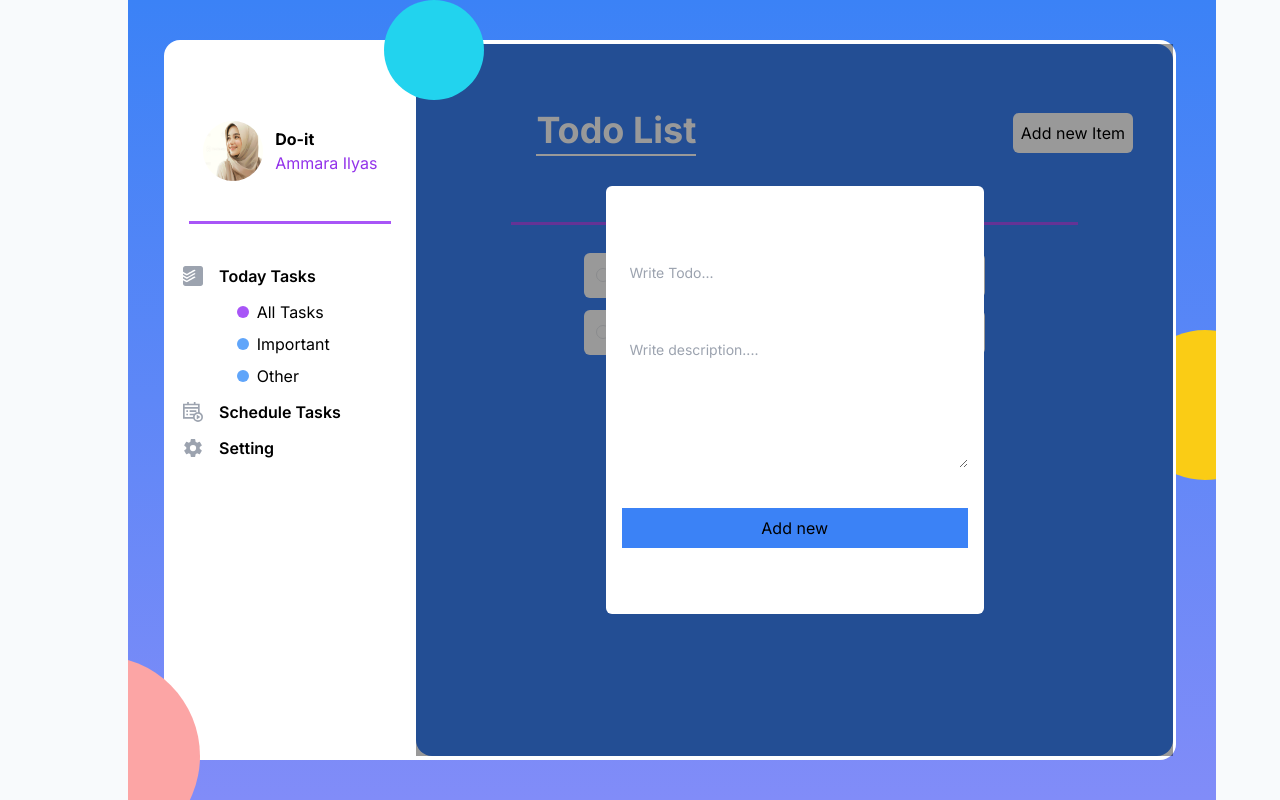
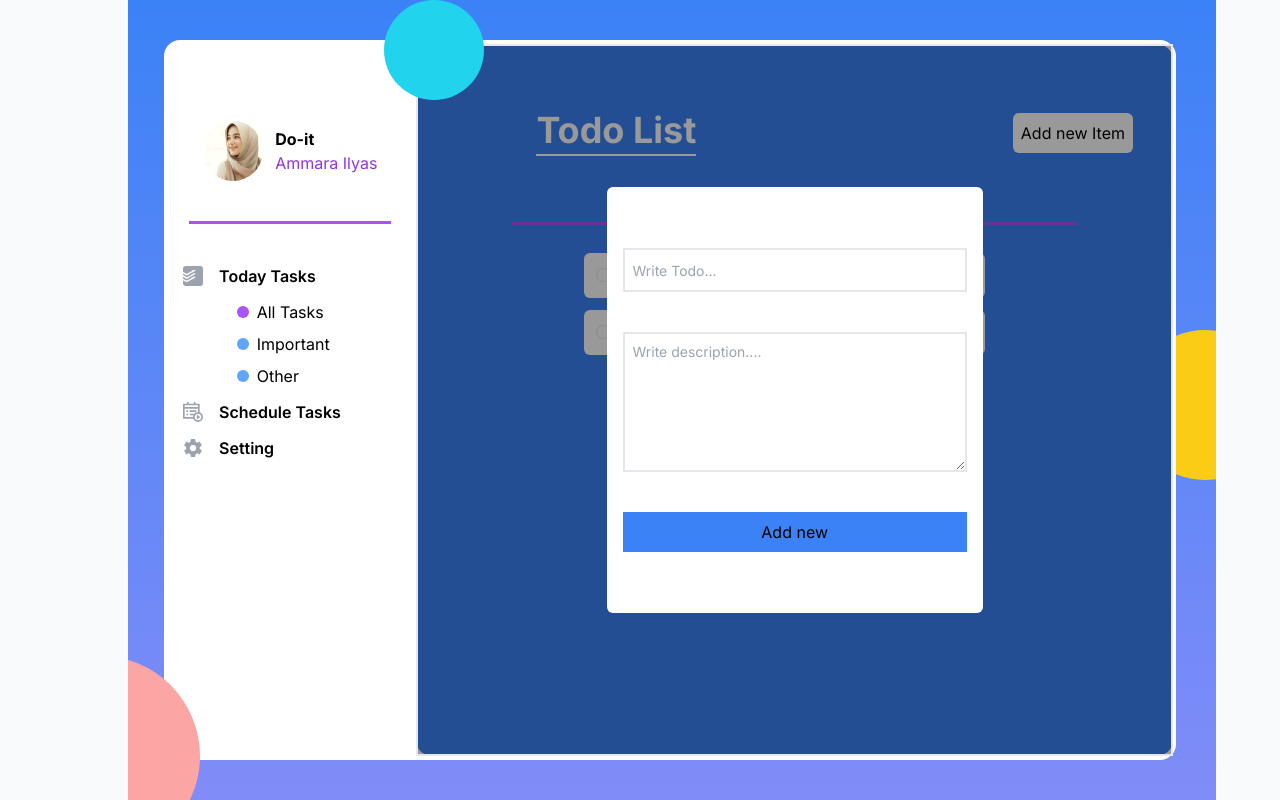
Before and after one commit to ammara-Ilyas/assign-todo-app, a Next.js app: page / in a window 1280 px wide. Both pictures are taken after a click on the button "Add new Item". Built offline with nearby package versions, Linux system fonts and the light colour scheme.

Commit message:
Mistakely I remove background of input Now again I added

```diff
--- a/app/components/mainComponent/Search.tsx
+++ b/app/components/mainComponent/Search.tsx
@@ -34,7 +34,7 @@ const Search = () => {
   };
   return (
     <div
-      className={`h-full w-full  bg-black absolute top-0 right-0  bg-opacity-40 ${
+      className={`h-full w-full  bg-black absolute top-0 right-0 border-2 bg-opacity-40 ${
         isOpen ? "block" : "hidden"
       }`}
     >
@@ -46,7 +46,7 @@ const Search = () => {
         >
           <input
             type="text"
-            className="  outline-none p-2 placeholder:text-sm capitalize"
+            className=" border-2 outline-none p-2 placeholder:text-sm capitalize"
             placeholder={`${isEdit ? "Update Todo..." : "Write Todo..."}  `}
             value={todo}
             onChange={(e) => setTodo(e.target.value)}
@@ -54,7 +54,7 @@ const Search = () => {
           <textarea
             name=""
             id=""
-            className=" outline-none p-2 placeholder:text-sm"
+            className="border-2 outline-none p-2 placeholder:text-sm"
             rows={5}
             placeholder={`${
               isEdit ? "Update description..." : "Write description...."
```
